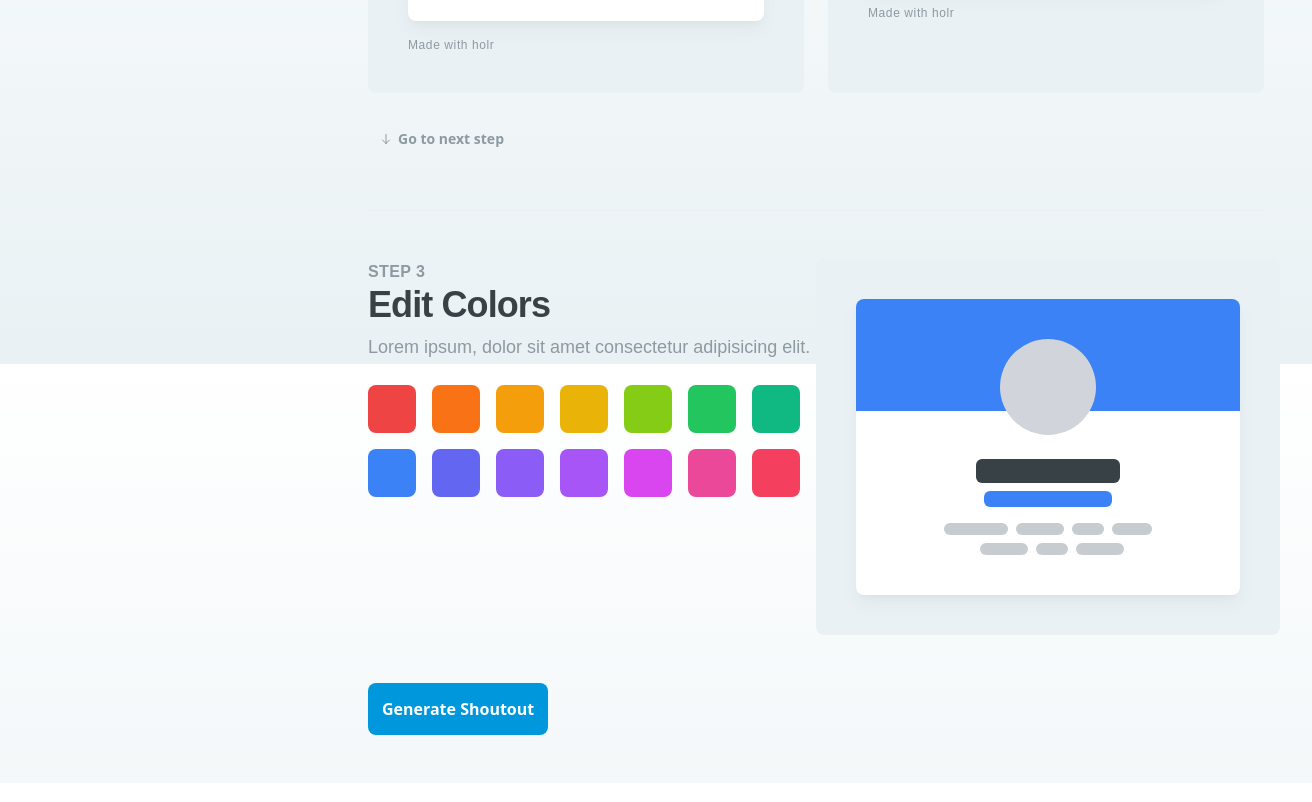
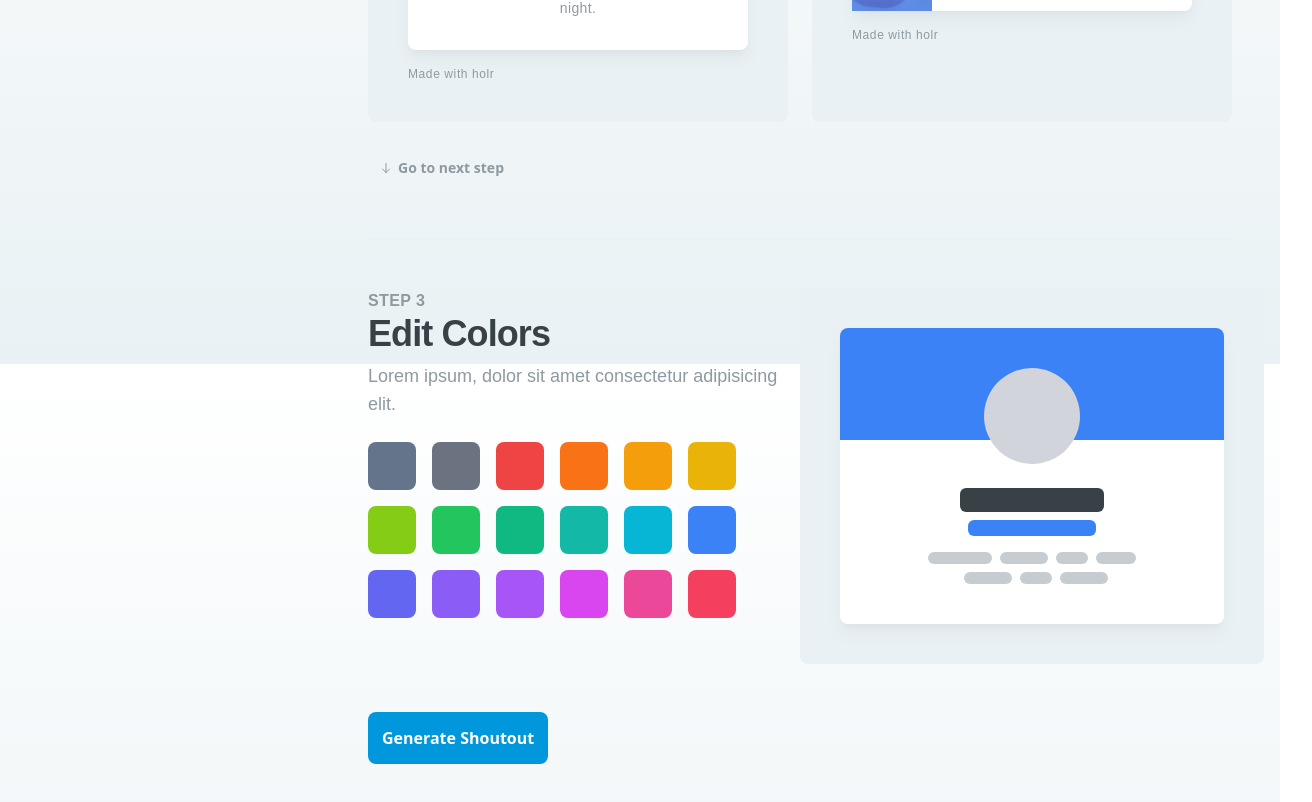
Before and after one commit to Dineshs91/nextjs-twitter-starter, a Next.js app: page / in a window 1280 px wide. Shown: the part 1236-2038 px from the top of the page, 1312 px wide, since content can reach past the window. Built offline with nearby package versions, Linux system fonts and the light colour scheme; a web font is replaced by a local one.

Commit message:
Basic Functionality Working

```diff
--- /dev/null
+++ b/components/ColorSquare.js
@@ -0,0 +1,12 @@
+import React from "react";
+
+export const ColorSquare = ({ bgColor, textColor, handleColorSelection }) => {
+  return (
+    <button
+      onClick={() => {
+        handleColorSelection(bgColor, textColor);
+      }}
+      className={`w-12 h-12 ${bgColor} rounded-lg`}
+    ></button>
+  );
+};
--- a/next.config.js
+++ b/next.config.js
@@ -1,3 +1,6 @@
 module.exports = {
   reactStrictMode: true,
-}
+  images: {
+    domains: ["pbs.twimg.com"],
+  },
+};
--- a/pages/index.js
+++ b/pages/index.js
@@ -8,6 +8,7 @@ import { GoToNextStep } from "../components/GoToNextStep";
 import { MadeWithTag } from "../components/MadeWithTag";
 
 import { UserContext } from "../pages/_app";
+import { ColorSquare } from "../components/ColorSquare";
 
 export default function Home() {
   const { state, dispatch } = useContext(UserContext);
@@ -200,15 +201,15 @@ export default function Home() {
               {/* Style 2 - Basic Alternative */}
               <div
                 className={`bg-xlight relative flex flex-col items-start justify-center p-8 rounded-lg  hover:cursor-pointer border-8 group transition-all duration-150 ease-in-out ${
-                  selectedStyle === "basic-alternative"
+                  selectedStyle === "basic-alt"
                     ? "border-brand"
                     : "border-xlight"
                 }`}
                 onClick={() => {
-                  setSelectedStyle("basic-alternative");
+                  setSelectedStyle("basic-alt");
                 }}
               >
-                {selectedStyle === "basic-alternative" ? <SelectedTag /> : null}
+                {selectedStyle === "basic-alt" ? <SelectedTag /> : null}
                 <div className="grid grid-cols-3 gap-6 p-8 bg-white rounded-lg shadow-lg shadow-light/30">
                   <div className="flex items-center h-full col-span-1">
                     <Image
@@ -328,113 +329,100 @@ export default function Home() {
                 {/* Color Buttons */}
                 <article className="flex flex-col w-auto gap-y-4">
                   <div className="flex gap-x-4">
-                    <button
-                      onClick={() => {
-                        handleColorSelection("bg-red-500", "text-red-500");
-                      }}
-                      className="w-12 h-12 bg-red-500 rounded-lg"
-                    ></button>
-                    <button
-                      onClick={() => {
-                        handleColorSelection(
-                          "bg-orange-500",
-                          "text-orange-500"
-                        );
-                      }}
-                      className="w-12 h-12 bg-orange-500 rounded-lg"
-                    ></button>
-                    <button
-                      onClick={() => {
-                        handleColorSelection("bg-amber-500", "text-amber-500");
-                      }}
-                      className="w-12 h-12 rounded-lg bg-amber-500"
-                    ></button>
-                    <button
-                      onClick={() => {
-                        handleColorSelection(
-                          "bg-yellow-500",
-                          "text-yellow-500"
-                        );
-                      }}
-                      className="w-12 h-12 bg-yellow-500 rounded-lg"
-                    ></button>
-                    <button
-                      onClick={() => {
-                        handleColorSelection("bg-lime-500", "text-lime-500");
-                      }}
-                      className="w-12 h-12 rounded-lg bg-lime-500"
-                    ></button>
-                    <button
-                      onClick={() => {
-                        handleColorSelection("bg-green-500", "text-green-500");
-                      }}
-                      className="w-12 h-12 bg-green-500 rounded-lg"
-                    ></button>
-                    <button
-                      onClick={() => {
-                        handleColorSelection(
-                          "bg-emerald-500",
-                          "text-emerald-500"
-                        );
-                      }}
-                      className="w-12 h-12 rounded-lg bg-emerald-500"
-                    ></button>
+                    <ColorSquare
+                      bgColor={`bg-slate-500`}
+                      textColor={`text-slate-500`}
+                      handleColorSelection={handleColorSelection}
+                    />
+                    <ColorSquare
+                      bgColor={`bg-gray-500`}
+                      textColor={`text-gray-500`}
+                      handleColorSelection={handleColorSelection}
+                    />
+                    <ColorSquare
+                      bgColor={`bg-red-500`}
+                      textColor={`text-red-500`}
+                      handleColorSelection={handleColorSelection}
+                    />
+                    <ColorSquare
+                      bgColor={`bg-orange-500`}
+                      textColor={`text-orange-500`}
+                      handleColorSelection={handleColorSelection}
+                    />
+                    <ColorSquare
+                      bgColor={`bg-amber-500`}
+                      textColor={`text-amber-500`}
+                      handleColorSelection={handleColorSelection}
+                    />
+                    <ColorSquare
+                      bgColor={`bg-yellow-500`}
+                      textColor={`text-yellow-500`}
+                      handleColorSelection={handleColorSelection}
+                    />
                   </div>
                   <div className="flex gap-x-4">
-                    <button
-                      onClick={() => {
-                        handleColorSelection("bg-blue-500", "text-blue-500");
-                      }}
-                      className="w-12 h-12 bg-blue-500 rounded-lg"
-                    ></button>
-                    <button
-                      onClick={() => {
-                        handleColorSelection(
-                          "bg-indigo-500",
-                          "text-indigo-500"
-                        );
-                      }}
-                      className="w-12 h-12 bg-indigo-500 rounded-lg"
-                    ></button>
-                    <button
-                      onClick={() => {
-                        handleColorSelection(
-                          "bg-violet-500",
-                          "text-violet-500"
-                        );
-                      }}
-                      className="w-12 h-12 rounded-lg bg-violet-500"
-                    ></button>
-                    <button
-                      onClick={() => {
-                        handleColorSelection(
-                          "bg-purple-500",
-                          "text-purple-500"
-                        );
-                      }}
-                      className="w-12 h-12 bg-purple-500 rounded-lg"
-                    ></button>
-                    <button
-                      onClick={() => {
-                        handleColorSelection(
-                          "bg-fuchsia-500",
-                          "text-fuchsia-500"
-                        );
-                      }}
-                      className="w-12 h-12 rounded-lg bg-fuchsia-500"
-                    ></button>
-                    <button
-                      onClick={() => {
-                        handleColorSelection("bg-pink-500", "text-pink-500");
-                      }}
-                      className="w-12 h-12 bg-pink-500 rounded-lg"
-                    ></button>
-                    <button
-                      onClick={() => {
-                        handleColorSelection("bg-rose-500", "text-rose-500");
-                      }}
-                      className="w-12 h-12 rounded-lg bg-rose-500"
-                    ></button>
+                    <ColorSquare
+                      bgColor={`bg-lime-500`}
+                      textColor={`text-lime-500`}
+                      handleColorSelection={handleColorSelection}
+                    />
+                    <ColorSquare
+                      bgColor={`bg-green-500`}
+                      textColor={`text-green-500`}
+                      handleColorSelection={handleColorSelection}
+                    />
+                    <ColorSquare
+                      bgColor={`bg-emerald-500`}
+                      textColor={`text-emerald-500`}
+                      handleColorSelection={handleColorSelection}
+                    />
+                    <ColorSquare
+                      bgColor={`bg-teal-500`}
+                      textColor={`text-teal-500`}
+                      handleColorSelection={handleColorSelection}
+                    />
+                    <ColorSquare
+                      bgColor={`bg-cyan-500`}
+                      textColor={`text-cyan-500`}
+                      handleColorSelection={handleColorSelection}
+                    />
+                    <ColorSquare
+                      bgColor={`bg-blue-500`}
+                      textColor={`text-blue-500`}
+                      handleColorSelection={handleColorSelection}
+                    />
+                  </div>
+                  <div className="flex gap-x-4">
+                    <ColorSquare
+                      bgColor={`bg-indigo-500`}
+                      textColor={`text-indigo-500`}
+                      handleColorSelection={handleColorSelection}
+                    />
+                    <ColorSquare
+                      bgColor={`bg-violet-500`}
+                      textColor={`text-violet-500`}
+                      handleColorSelection={handleColorSelection}
+                    />
+                    <ColorSquare
+                      bgColor={`bg-purple-500`}
+                      textColor={`text-purple-500`}
+                      handleColorSelection={handleColorSelection}
+                    />
+                    <ColorSquare
+                      bgColor={`bg-fuchsia-500`}
+                      textColor={`text-fuchsia-500`}
+                      handleColorSelection={handleColorSelection}
+                    />
+                    <ColorSquare
+                      bgColor={`bg-pink-500`}
+                      textColor={`text-pink-500`}
+                      handleColorSelection={handleColorSelection}
+                    />
+                    <ColorSquare
+                      bgColor={`bg-rose-500`}
+                      textColor={`text-rose-500`}
+                      handleColorSelection={handleColorSelection}
+                    />
                   </div>
                 </article>
               </div>
--- a/pages/share.js
+++ b/pages/share.js
@@ -1,5 +1,8 @@
 import React, { useContext } from "react";
+import Image from "next/image";
 import { fetchUser } from "../services/twitter";
+import { MadeWithTag } from "../components/MadeWithTag";
+import { urlObjectKeys } from "next/dist/shared/lib/utils";
 
 function TwitterCard(props) {
   console.log(props);
@@ -27,7 +30,187 @@ function TwitterCard(props) {
   );
 }
 
+function BasicDefault(props) {
+  console.log(props);
+  let twitterName = props.twitterInfo.name;
+  let twitterScreenName = props.twitterInfo.screenName;
+  let twitterDescription = props.twitterInfo.description;
+  let profileImageURL = props.twitterInfo.profileImageURL.replace(
+    /_normal/g,
+    ""
+  );
+  let textColor = props.textColor;
+  let bgColor = props.bgColor;
+
+  return (
+    <div
+      className={`relative p-8 rounded-lg bg-xlight border-8 hover:cursor-pointer group transition-all duration-150 ease-in-out border-xlight
+        `}
+    >
+      <div className="flex flex-col items-center justify-center p-8 bg-white rounded-lg shadow-lg shadow-light/30">
+        <div className="w-1/3">
+          <Image
+            src={profileImageURL}
+            width={486}
+            height={486}
+            className="object-scale-down overflow-hidden rounded-full"
+          />
+        </div>
+        <p className="mb-1 text-2xl font-bold text-dark">{twitterName}</p>
+        <p className={`text-base font-semibold tracking-wider ${textColor}`}>
+          @{twitterScreenName}
+        </p>
+        <p className="mb-0 text-sm tracking-wide text-center text-mid">
+          {twitterDescription}
+        </p>
+      </div>
+      <MadeWithTag />
+    </div>
+  );
+}
+
+function BasicAlternative(props) {
+  console.log(props);
+  let twitterName = props.twitterInfo.name;
+  let twitterScreenName = props.twitterInfo.screenName;
+  let twitterDescription = props.twitterInfo.description;
+  let profileImageURL = props.twitterInfo.profileImageURL.replace(
+    /_normal/g,
+    ""
+  );
+
+  return (
+    <div
+      className={`bg-xlight relative flex flex-col items-start justify-center p-8 rounded-lg  hover:cursor-pointer border-8 group transition-all duration-150 ease-in-out border-xlight`}
+    >
+      <div className="grid grid-cols-3 gap-6 p-8 bg-white rounded-lg shadow-lg shadow-light/30">
+        <div className="flex items-center h-full col-span-1">
+          <Image
+            src={profileImageURL}
+            width={486}
+            height={486}
+            className="object-scale-down overflow-hidden rounded-full"
+          />
+        </div>
+        <div className="col-span-2">
+          <p className="mb-1 text-2xl font-bold text-dark">{twitterName}</p>
+          <p className={`text-base font-semibold tracking-wider ${textColor}`}>
+            @{twitterScreenName}
+          </p>
+          <p className="mb-0 text-sm tracking-wide text-mid">
+            {twitterDescription}
+          </p>
+        </div>
+      </div>
+      <MadeWithTag />
+    </div>
+  );
+}
+
+function BannerDefault(props) {
+  console.log(props);
+  let twitterName = props.twitterInfo.name;
+  let twitterScreenName = props.twitterInfo.screenName;
+  let twitterDescription = props.twitterInfo.description;
+  let profileBannerURL = props.twitterInfo.profileBannerURL;
+  let profileImageURL = props.twitterInfo.profileImageURL.replace(
+    /_normal/g,
+    ""
+  );
+  let textColor = props.textColor;
+  let bgColor = props.bgColor;
+
+  return (
+    <div
+      className={`relative p-8 rounded-lg bg-xlight border-8 hover:cursor-pointer group transition-all duration-150 ease-in-out border-xlight`}
+    >
+      <div className="relative flex flex-col items-center justify-center p-8 overflow-hidden bg-white rounded-lg shadow-lg shadow-light/30">
+        <div
+          className={`absolute top-0 w-full overflow-hidden ${bgColor} h-28`}
+        >
+          <div
+            className={`h-full bg-center bg-cover opacity-20`}
+            style={{
+              backgroundImage: `url(${profileBannerURL})`,
+            }}
+          ></div>
+        </div>
+        <div className="w-1/3">
+          <div className="bg-white border-2 border-white">
+            <Image
+              src={profileImageURL}
+              width={486}
+              height={486}
+              className="object-scale-down overflow-hidden rounded-full"
+            />
+          </div>
+        </div>
+        <p className="mb-1 text-2xl font-bold text-dark">{twitterName}</p>
+        <p className={`text-base font-semibold tracking-wider ${textColor}`}>
+          @{twitterScreenName}
+        </p>
+        <p className="mb-0 text-sm tracking-wide text-center text-mid">
+          {twitterDescription}
+        </p>
+      </div>
+      <MadeWithTag />
+    </div>
+  );
+}
+
+function BannerAlternative(props) {
+  console.log(props);
+  let twitterName = props.twitterInfo.name;
+  let twitterScreenName = props.twitterInfo.screenName;
+  let twitterDescription = props.twitterInfo.description;
+  let profileBannerURL = props.twitterInfo.profileBannerURL;
+  let profileImageURL = props.twitterInfo.profileImageURL.replace(
+    /_normal/g,
+    ""
+  );
+  let textColor = props.textColor;
+  let bgColor = props.bgColor;
+
+  return (
+    <div
+      className={`bg-xlight relative flex flex-col items-start justify-center p-8 rounded-lg  hover:cursor-pointer border-8 group transition-all duration-150 ease-in-out border-xlight`}
+    >
+      <div className="relative grid grid-cols-3 gap-6 p-8 bg-white rounded-lg shadow-lg shadow-light/30">
+        <div
+          className={`absolute top-0 left-0 w-20 h-full overflow-hidden ${bgColor}`}
+        >
+          <div
+            className={`h-full bg-center opacity-20`}
+            style={{
+              backgroundImage: `url(${profileBannerURL}/mobile_retina)`,
+            }}
+          ></div>
+        </div>
+        <div className="flex items-center h-full col-span-1">
+          <Image
+            src={profileImageURL}
+            width={486}
+            height={486}
+            className="object-scale-down overflow-hidden rounded-full"
+          />
+        </div>
+        <div className="col-span-2">
+          <p className="mb-1 text-2xl font-bold text-dark">{twitterName}</p>
+          <p className={`text-base font-semibold tracking-wider ${textColor}`}>
+            @{twitterScreenName}
+          </p>
+          <p className="mb-0 text-sm tracking-wide text-mid">
+            {twitterDescription}
+          </p>
+        </div>
+      </div>
+      <MadeWithTag />
+    </div>
+  );
+}
+
 export default function Share(props) {
+  console.log(props);
   return (
     <div className="max-w-xs p-2 mx-auto mt-12 lg:max-w-md">
       <h2 className="text-2xl font-semibold">Twitter Card</h2>
@@ -35,18 +218,45 @@ export default function Share(props) {
       <div className="mt-8">
         {!props.twitterInfo ? (
           <p>Couldn't fetch information from Twitter</p>
-        ) : (
-          <TwitterCard twitterInfo={props.twitterInfo} />
-        )}
+        ) : props.cardStyle === "basic-default" ? (
+          <BasicDefault
+            twitterInfo={props.twitterInfo}
+            textColor={props.textColor}
+            bgColor={props.bgColor}
+          />
+        ) : props.cardStyle === "basic-alt" ? (
+          <BasicAlternative
+            twitterInfo={props.twitterInfo}
+            textColor={props.textColor}
+            bgColor={props.bgColor}
+          />
+        ) : props.cardStyle === "banner-default" ? (
+          <BannerDefault
+            twitterInfo={props.twitterInfo}
+            textColor={props.textColor}
+            bgColor={props.bgColor}
+          />
+        ) : props.cardStyle === "banner-alt" ? (
+          <BannerAlternative
+            twitterInfo={props.twitterInfo}
+            textColor={props.textColor}
+            bgColor={props.bgColor}
+          />
+        ) : null}
       </div>
     </div>
   );
 }
 
 export async function getServerSideProps(context) {
-  console.log(context.query.searchUser);
-  console.log(context.query.cardStyle);
+  // console.log(context.query.searchUser);
+  // console.log(context.query.cardStyle);
+  // console.log(context.query.textColor);
+  // console.log(context.query.bgColor);
 
+  let cardStyle = context.query.cardStyle;
+  let textColor = context.query.textColor;
+  let bgColor = context.query.bgColor;
   let twitterHandle = context.query.searchUser;
   let twitterInfo = null;
 
@@ -62,6 +272,9 @@ export async function getServerSideProps(context) {
   return {
     props: {
       twitterInfo: twitterInfo,
+      cardStyle: cardStyle,
+      textColor: textColor,
+      bgColor: bgColor,
     },
   };
 }
```
